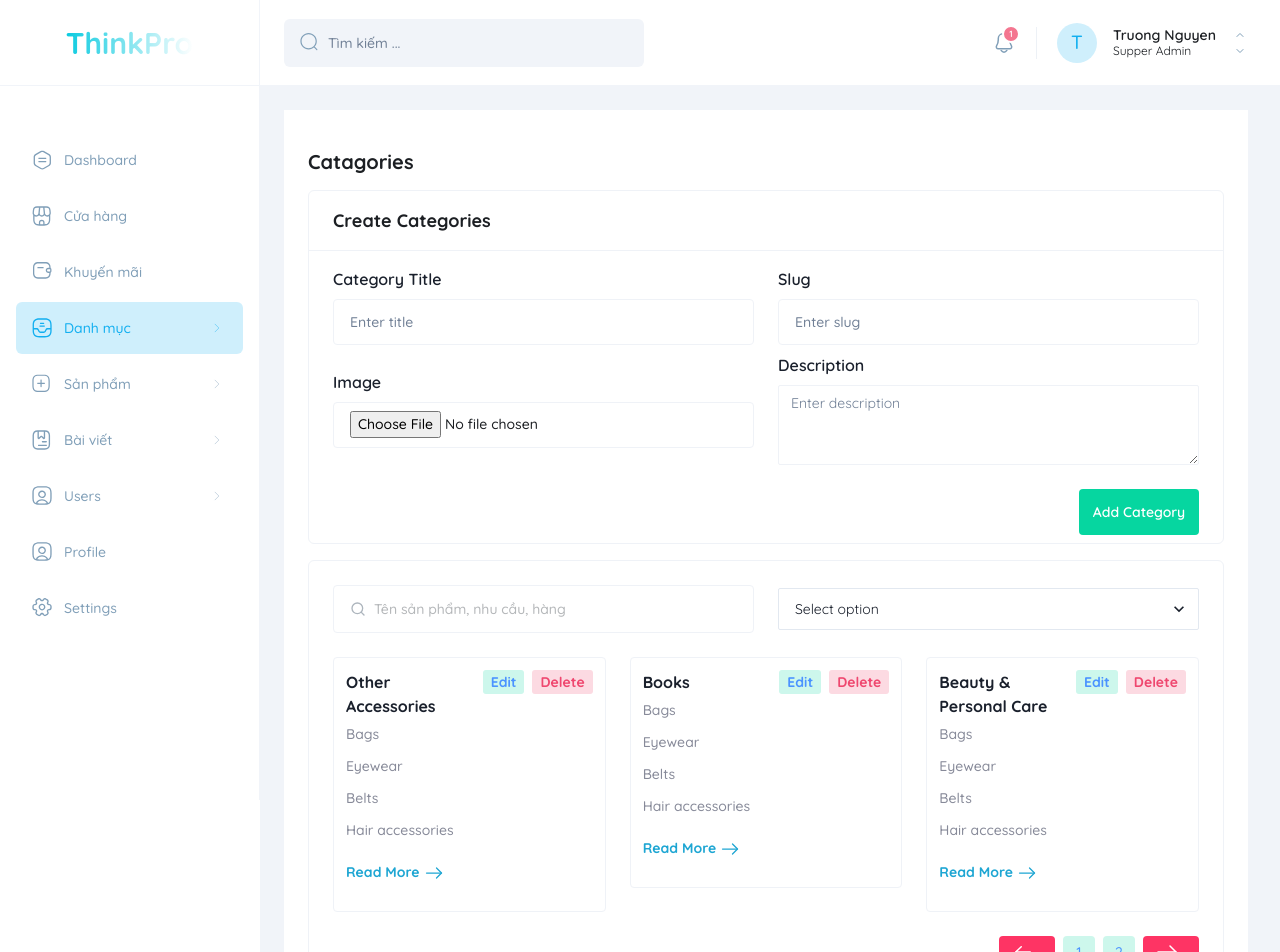
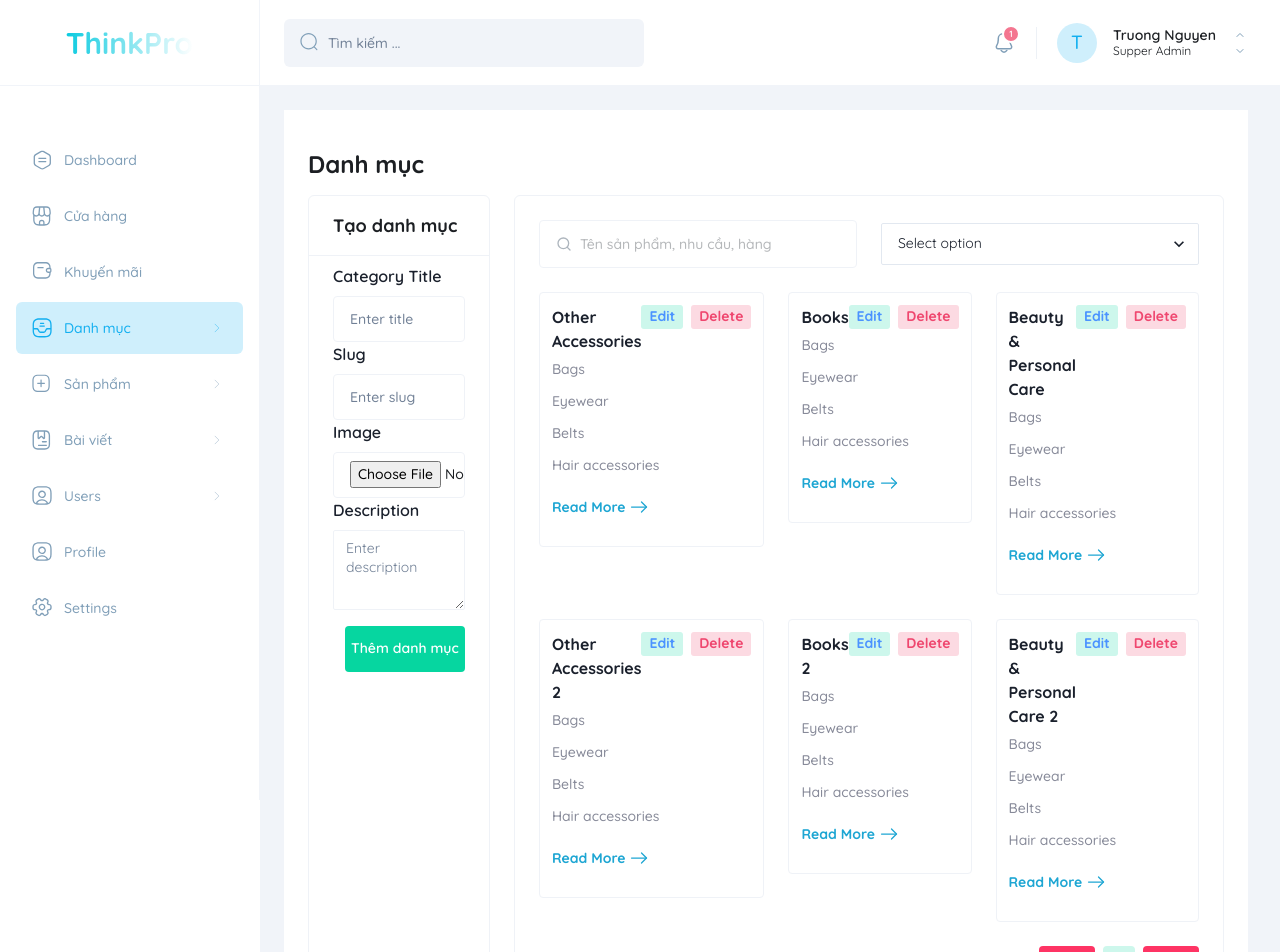
Before and after one commit to tho-dev/_datn_2023, a React (Vite) app in the folder client/: page /admin/danh-muc in a window 1280 px wide. Shown: the top 952 px of the page. Built offline with nearby package versions, Linux system fonts and the light colour scheme.

Commit message:
fix bug category ui admin

```diff
--- a/client/src/views/private/CategoryManagerView/CategoryManagerView.tsx
+++ b/client/src/views/private/CategoryManagerView/CategoryManagerView.tsx
@@ -3,6 +3,7 @@ import { Box, Button, Flex, FormControl, FormErrorMessage, FormLabel, Grid, Head
 import { useForm } from 'react-hook-form';
 import { joiResolver } from '@hookform/resolvers/joi';
 import * as Joi from 'joi';
+import CategoryItem from './components/CategoryItem';
 import { SearchIcon, ArrowRightIcon, ArrowLeftIcon } from '~/components/common/Icons';
 type Props = {};
 
@@ -74,7 +75,7 @@ const CategoryManagerView = (props: Props) => {
   } = useForm<any>({
     resolver: joiResolver(categorySchema),
   });
-  const itemsPerPage = 3;
+  const itemsPerPage = 6;
   const [currentPage, setCurrentPage] = useState(1);
   const [displayedItems, setDisplayedItems] = useState(listCategory.slice(0, itemsPerPage));
   const totalPages = Math.ceil(listCategory.length / itemsPerPage);
@@ -100,12 +101,13 @@ const CategoryManagerView = (props: Props) => {
 
   return (
     <Box background='white' p='6'>
-      <Heading as='h2' my='4' fontSize='xl' color='text.black' fontWeight='bold'>
-        Catagories
+      <Heading as='h2' my='4' fontSize='2xl' color='text.black' fontWeight='bold'>
+        Danh mục
       </Heading>
+      <Flex gap='6'>
         <Box background='white' border='1px solid #eff2f7' borderRadius='6'>
           <Text py='4' px='6' fontSize='lg' color='text.black' fontWeight='bold' borderBottom='1px solid #eff2f7'>
-          Create Categories
+            Tạo danh mục
           </Text>
           <Box px='6' py='2'>
             <form
@@ -115,7 +117,6 @@ const CategoryManagerView = (props: Props) => {
               }}
               onSubmit={handleSubmit(onSubmit)}
             >
-            <Flex gap='6' my='2'>
               <FormControl isInvalid={errors.category_title as any}>
                 <FormLabel fontWeight='semibold'>Category Title</FormLabel>
                 <Input id='category_title' type='text' placeholder='Enter title' size='lager' border='1px solid #eff2f7' />
@@ -126,8 +127,6 @@ const CategoryManagerView = (props: Props) => {
                 <Input id='slug' type='text' placeholder='Enter slug' size='lager' border='1px solid #eff2f7' />
                 <FormErrorMessage>{(errors.category_title as any) && (errors?.email?.message as any)}</FormErrorMessage>
               </FormControl>
-            </Flex>
-            <Flex gap='6' alignItems='center' my='2'>
               <FormControl isInvalid={errors.category_title as any}>
                 <FormLabel fontWeight='semibold'>Image</FormLabel>
                 <Input id='image' type='file' placeholder='Enter image' size='lager' border='1px solid #eff2f7' py='2' />
@@ -138,16 +137,15 @@ const CategoryManagerView = (props: Props) => {
                 <Textarea value={value} id='description' onChange={handleInputChange} placeholder='Enter description' size='sm' border='1px solid #eff2f7' />
                 <FormErrorMessage>{(errors.category_title as any) && (errors?.email?.message as any)}</FormErrorMessage>
               </FormControl>
-            </Flex>
               <Flex justifyContent='end'>
                 <Button size='lager' type='submit' w='120px' mt='4' rounded='4' background='#06d6a0' fontWeight='semibold'>
-                Add Category
+                  Thêm danh mục
                 </Button>
               </Flex>
             </form>
           </Box>
         </Box>
-      <Box background='white' border='1px solid #eff2f7' borderRadius='6' my='4'>
+        <Box background='white' border='1px solid #eff2f7' borderRadius='6'>
           <Box px='6' mt='6'>
             <form
               action=''
@@ -193,45 +191,7 @@ const CategoryManagerView = (props: Props) => {
               {displayedItems.map((category) => {
                 return (
                   <GridItem key={category.id}>
-                  <Box border='1px solid #eff2f7' p='3' rounded='4'>
-                    <Flex justifyContent='space-between'>
-                      <Text fontSize='md' fontWeight='bold'>
-                        {category.category_title}
-                      </Text>
-                      <Flex>
-                        <Button size='xs' background='#cdf7ec' color='#4b93ff' type='submit' fontSize='sm' fontWeight='bold' mr='2' rounded='3'>
-                          Edit
-                        </Button>
-                        <Button size='xs' background='#fcdae2' color='#ef476f' type='submit' fontSize='sm' fontWeight='bold' rounded='3'>
-                          Delete
-                        </Button>
-                      </Flex>
-                    </Flex>
-                    <Box>
-                      {category.items.map((item) => {
-                        return (
-                          <Text key={item} color='#878a99' fontSize='sm' cursor='pointer' lineHeight='8' fontWeight='medium'>
-                            {item}
-                          </Text>
-                        );
-                      })}
-                    </Box>
-                    <Flex
-                      alignItems='center'
-                      cursor='pointer'
-                      my='4'
-                      _hover={{
-                        transition: 'all 1s ease-in',
-                        borderBottom: '1px solid #1ea6d3',
-                        width: '100px',
-                      }}
-                    >
-                      <Text color='#1ea6d3' fontSize='sm' fontWeight='bold' mr='1'>
-                        Read More
-                      </Text>
-                      <ArrowRightIcon size={5} color='#1ea6d3' />
-                    </Flex>
-                  </Box>
+                    <CategoryItem category={category} />
                   </GridItem>
                 );
               })}
@@ -258,6 +218,7 @@ const CategoryManagerView = (props: Props) => {
             </Flex>
           </Box>
         </Box>
+      </Flex>
     </Box>
   );
 };
--- /dev/null
+++ b/client/src/views/private/CategoryManagerView/components/CategoryItem.tsx
@@ -0,0 +1,52 @@
+import { Box, Button, Flex, Text } from '@chakra-ui/react';
+import { ArrowRightIcon } from '~/components/common/Icons';
+type Props = {
+  category: any;
+};
+
+const CategoryItem = ({ category }: Props) => {
+  console.log(category);
+  return (
+    <Box border='1px solid #eff2f7' p='3' rounded='4'>
+      <Flex justifyContent='space-between'>
+        <Text fontSize='md' fontWeight='bold'>
+          {category.category_title}
+        </Text>
+        <Flex>
+          <Button size='xs' background='#cdf7ec' color='#4b93ff' type='submit' fontSize='sm' fontWeight='bold' mr='2' rounded='3'>
+            Edit
+          </Button>
+          <Button size='xs' background='#fcdae2' color='#ef476f' type='submit' fontSize='sm' fontWeight='bold' rounded='3'>
+            Delete
+          </Button>
+        </Flex>
+      </Flex>
+      <Box>
+        {category.items.map((item: any) => {
+          return (
+            <Text key={item} color='#878a99' fontSize='sm' cursor='pointer' lineHeight='8' fontWeight='medium'>
+              {item}
+            </Text>
+          );
+        })}
+      </Box>
+      <Flex
+        alignItems='center'
+        cursor='pointer'
+        my='4'
+        _hover={{
+          transition: 'all 1s ease-in',
+          borderBottom: '1px solid #1ea6d3',
+          width: '100px',
+        }}
+      >
+        <Text color='#1ea6d3' fontSize='sm' fontWeight='bold' mr='1'>
+          Read More
+        </Text>
+        <ArrowRightIcon size={5} color='#1ea6d3' />
+      </Flex>
+    </Box>
+  );
+};
+
+export default CategoryItem;
```
Lines whose indentation alone changed are shown as unchanged.
